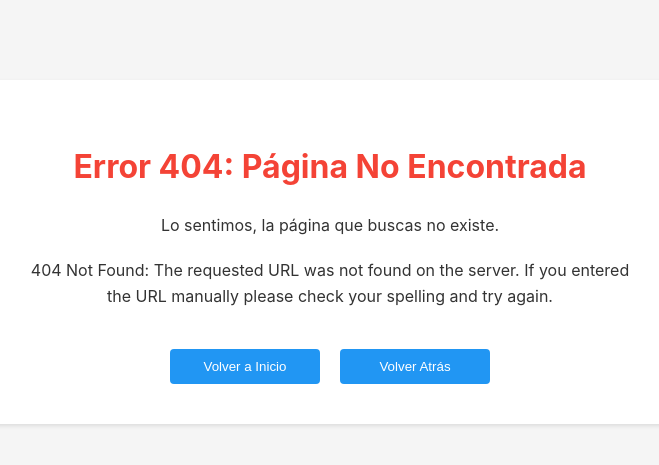
After one commit to ManuelSaavedraSoto/desarrollo_web_manuelsaavedra, a Flask app: page /actividades/1 in a window 1280 px wide. The commit adds this page. Shown: the top 465 px of the page, without its empty margins (310-969 px from the left). Run offline with Flask 3, Linux system fonts and the light colour scheme; data that the repository does not hold is empty; parts of the project's set-up code (start-up, migrations or seed data) failed here and were passed over.

Commit message:
📝 ♻️ ✨ Added explicit backend handling of 404 and 400 errors.
- Reorganized directory structure for better legibility
- Updated references between files given the reorganozation
- Expanded README.md

```diff
--- a/src/app.py
+++ b/src/app.py
@@ -9,6 +9,10 @@ from forms import ActivityForm, CommentForm, process_activity, process_comment
 db_init()  # Initialize the database
 
 app = Flask(__name__)
+
+# =============================================================================
+# Config
+# =============================================================================
 
 # Constants
 UPLOAD_FOLDER = os.path.join(
@@ -25,6 +29,11 @@ os.makedirs(UPLOAD_FOLDER, exist_ok=True)
 def cleanup(exception=None):  # pylint: disable=unused-argument
     """Cleanup function to remove the session after each request."""
     Session.remove()
+
+
+# =============================================================================
+# Routes
+# =============================================================================
 
 
 @app.route("/", methods=["GET"])
@@ -44,7 +53,7 @@ def index():
 @app.route("/actividades", methods=["GET"])
 def activity_list():
     """Route for the activity list page."""
-    return render_template("activity_list.html")
+    return render_template("activities/list.html")
 
 
 @app.route("/actividades/subir", methods=["GET", "POST"])
@@ -70,7 +79,7 @@ def activity_form():
 
             return jsonify({"error": form.errors}), 400
 
-        return render_template("activity_form.html", form=form)
+        return render_template("activities/upload_form.html", form=form)
 
     finally:
         session.close()
@@ -84,7 +93,7 @@ def activity_detail(activity_id):
     try:
         # Sanitize activity_id
         if not isinstance(activity_id, int) or activity_id <= 0:
-            abort(404)
+            abort(400)
         activity = session.query(Actividad).filter_by(id=activity_id).first()
         if not activity:
             abort(404)
@@ -94,7 +103,7 @@ def activity_detail(activity_id):
                 now = datetime.datetime.now()
                 return process_comment(session, form, now)
             return jsonify({"error": form.errors}), 400
-        return render_template("activity_detail.html", actividad=activity, form=form)
+        return render_template("activities/details.html", actividad=activity, form=form)
     finally:
         session.close()
 
@@ -102,7 +111,12 @@ def activity_detail(activity_id):
 @app.route("/estadisticas", methods=["GET"])
 def activity_stats():
     """Route for the activity statistics page."""
-    return render_template("activity_stats.html")
+    return render_template("activities/stats.html")
+
+
+# =============================================================================
+# API Endpoints
+# =============================================================================
 
 
 @app.route("/api/regiones", methods=["GET"])
@@ -189,7 +203,7 @@ def get_paginated_activities():
             .all()
         )
 
-        html = render_template("activity_page.html", actividades=activities)
+        html = render_template("activities/_page.html", actividades=activities)
 
         data = {
             "currentPage": page,
@@ -200,3 +214,20 @@ def get_paginated_activities():
         return data
     finally:
         session.close()
+
+
+# =============================================================================
+# Error Handlers
+# =============================================================================
+
+
+@app.errorhandler(400)
+def bad_request(e):
+    """Error handler for 400 errors"""
+    return render_template("errors/400.html", error=e)
+
+
+@app.errorhandler(404)
+def page_not_found(e):
+    """Error handler for 404 errors"""
+    return render_template("errors/404.html", error=e)
--- a/src/static/css/style.css
+++ b/src/static/css/style.css
@@ -308,6 +308,39 @@ button:disabled {
     padding-left: 4px;
 }
 
+/* Error Pages */
+.error-container {
+    text-align: center;
+    padding: calc(2 * var(--spacing));
+    background: white;
+    border-radius: var(--border-radius);
+    box-shadow: 0 2px 4px rgba(0, 0, 0, 0.1);
+    max-width: 600px;
+    margin: calc(3 * var(--spacing)) auto;
+}
+
+.error-container h1 {
+    color: var(--error-color);
+    margin-bottom: var(--spacing);
+    font-size: 2em;
+}
+
+.error-container p {
+    color: var(--text-color);
+    margin-bottom: var(--spacing);
+}
+
+.error-actions {
+    display: flex;
+    justify-content: center;
+    gap: var(--spacing);
+    margin-top: calc(2 * var(--spacing));
+}
+
+.error-actions button {
+    min-width: 150px;
+}
+
 /* Image Gallery */
 .image-gallery {
     display: grid;
@@ -551,11 +584,13 @@ button:disabled {
 }
 
 #comment-form-container h3 {
-    margin-top: 0;
-    margin-bottom: 15px;
+    color: var(--text-color);
+    margin-bottom: calc(var(--spacing) / 2);
+    font-size: 1.2em;
 }
 
 #comment-form textarea {
+    min-height: 100px;
     resize: vertical;
-    min-height: 100px;
+    font-family: inherit;
 }
--- a/src/static/js/activity_detail.js
+++ b/src/static/js/activities/details.js
@@ -1,4 +1,4 @@
-// Scripts for activity_detail.html
+// Scripts for activities/details.html
 
 let isSubmitting = false;
 
--- a/src/templates/activity_detail.html
+++ b/src/templates/activities/details.html
@@ -4,7 +4,7 @@
 
 {% block head %}
     {{ super() }}
-    <script src="{{ url_for('static', filename='js/activity_detail.js') }}"></script>
+    <script src="{{ url_for('static', filename='js/activities/details.js') }}"></script>
 {% endblock %}
 
 {% block content %}
--- a/src/templates/activity_list.html
+++ b/src/templates/activities/list.html
@@ -5,7 +5,7 @@
 {% block head %}
     {{ super() }}
     <script>const apiURL = "{{ url_for('get_paginated_activities') }}";</script>
-    <script src="{{ url_for('static', filename='js/activity_list.js') }}"></script>
+    <script src="{{ url_for('static', filename='js/activities/list.js') }}"></script>
 {% endblock %}
 
 {% block content %}
--- a/src/templates/activity_form.html
+++ b/src/templates/activities/upload_form.html
@@ -65,7 +65,7 @@
             ],
         };
     </script>
-    <script src="{{ url_for('static', filename='js/activity_form.js') }}"></script>
+    <script src="{{ url_for('static', filename='js/activities/upload_form.js') }}"></script>
 {% endblock %}
 
 
--- /dev/null
+++ b/src/templates/errors/404.html
@@ -0,0 +1,15 @@
+{% extends "layout.html" %}
+
+{% block title %} / Error 404{% endblock %}
+
+{% block content %}
+    <div class="error-container">
+        <h1>Error 404: Página No Encontrada</h1>
+        <p>Lo sentimos, la página que buscas no existe.</p>
+        <p>{{ error }}</p>
+        <div class="error-actions">
+            <button onclick="window.location.href='{{ url_for('index') }}'">Volver a Inicio</button>
+            <button onclick="window.history.back()">Volver Atrás</button>
+        </div>
+    </div>
+{% endblock %}
```
Also changed, not shown: src/templates/errors/400.html (added, +14 -0 lines), README.md, src/static/js/activities/list.js (renamed from src/static/js/activity_list.js), src/static/js/activities/upload_form.js (renamed from src/static/js/activity_form.js), src/templates/activities/_page.html (renamed from src/templates/activity_page.html), src/templates/activities/stats.html (renamed from src/templates/activity_stats.html).
